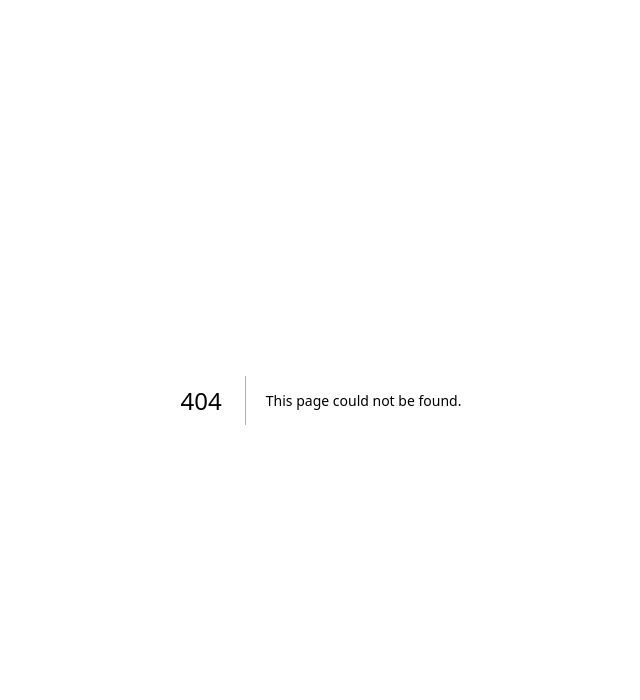
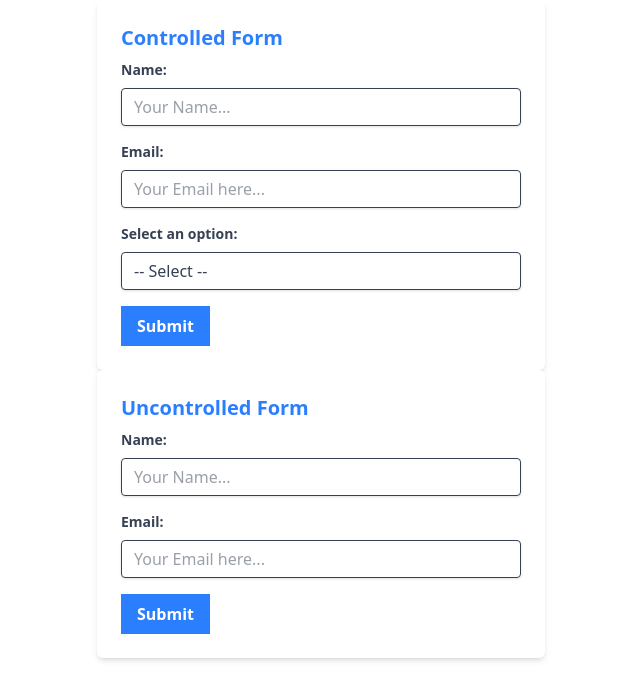
Before and after one commit to ffuad13/sinau-koding-fs, a Next.js app: page /form in a window 1280 px wide. Before the commit this address had no page. Shown: the top 700 px of the page, without its empty margins (319-959 px from the left). Built offline with nearby package versions, Linux system fonts and the light colour scheme.

Commit message:
forms complete

```diff
--- /dev/null
+++ b/src/app/commponents/formComponent.js
@@ -0,0 +1,167 @@
+"use client";
+
+import React, { useState, useRef } from "react";
+
+function ControlledForm() {
+  const [name, setName] = useState("");
+  const [email, setEmail] = useState("");
+  const [selectedOption, setSelectedOption] = useState("");
+
+	const [nameError, setNameError] = useState("");
+  const [emailError, setEmailError] = useState("");
+  const [selectedOptionError, setSelectedOptionError] = useState("");
+
+  const handleNameChange = (event) => {
+		setName(event.target.value)
+
+		setNameError('')
+	};
+  const handleEmailChange = (event) => {
+		setEmail(event.target.value)
+
+		setEmailError('')
+	};
+  const handleSelectChange = (event) => {
+		setSelectedOption(event.target.value)
+
+		setSelectedOptionError
+	};
+
+  const hadleSubmit = (event) => {
+    event.preventDefault();
+
+		let isValid = true
+		if (!name) {
+			setNameError('Name is required')
+			isValid = false
+		}
+
+		if (!email) {
+			setEmailError('Email is required')
+			isValid = false
+		} else if (!/@(google\.com|yahoo\.com)$/.test(email)) { //regex
+			setEmailError('Invalid email format, use google.com or yahoo.com')
+			isValid = false
+		}
+
+		if (!selectedOption) {
+			setSelectedOptionError('please select an option')
+			isValid = false
+		}
+
+		if (!isValid) {
+			return
+		}
+
+    console.log(`Form data:`, { name, email, selectedOption });
+
+    setName("");
+    setEmail("");
+    setSelectedOption("");
+
+		setNameError("");
+    setEmailError("");
+    setSelectedOptionError("");
+  };
+
+  return (
+    <form onSubmit={hadleSubmit} className="max-w-md mx-auto p-6 bg-white shadow-md rounded-md">
+			<h1 className="block text-xl text-blue-500 font-bold mb-2">Controlled Form</h1>
+      <div className="mb-4">
+        <label htmlFor="name" className="block text-gray-700 text-sm font-bold mb-2">
+          Name:
+        </label>
+        <input
+          type="text"
+          id="name"
+          value={name}
+          onChange={handleNameChange}
+          placeholder="Your Name..."
+          className="shadow appearance-none border rounded w-full py-2 px-3 text-gray-700 leading-tight focus:outline-none focus:shadow-amber-50"
+        />
+				{nameError && <p className="text-red-500 text-xs italic">{nameError}</p>}
+      </div>
+
+			<div className="mb-4">
+        <label htmlFor="email" className="block text-gray-700 text-sm font-bold mb-2">
+          Email:
+        </label>
+        <input
+          type="email"
+          id="email"
+          value={email}
+          onChange={handleEmailChange}
+          placeholder="Your Email here..."
+          className="shadow appearance-none border rounded w-full py-2 px-3 text-gray-700 leading-tight focus:outline-none focus:shadow-amber-50"
+        />
+				{emailError && <p className="text-red-500 text-xs italic">{emailError}</p>}
+      </div>
+
+			<div className="mb-4">
+        <label htmlFor="options" className="block text-gray-700 text-sm font-bold mb-2">
+          Select an option:
+        </label>
+				<select id="options" value={selectedOption} onChange={handleSelectChange} className="shadow appearance-none border rounded w-full py-2 px-3 text-gray-700 leading-tight focus:outline-none focus:shadow-amber-50">
+					<option value="">-- Select --</option>
+					<option value="option1">Option 1</option>
+					<option value="option2">Option 2</option>
+					<option value="option3">Option 3</option>
+				</select>
+				{selectedOptionError && <p className="text-red-500 text-xs italic">{selectedOptionError}</p>}
+      </div>
+
+			<button type="submit" className="bg-blue-500 hover:bg-blue-700 text-white font-bold py-2 px-4 focus:outline-none focus:shadow-amber-50">Submit</button>
+    </form>
+  );
+}
+
+function UnControlledForm() {
+  const nameInputRef = useRef(null)
+  const emailInputRef = useRef(null)
+
+  const hadleSubmit = (event) => {
+    event.preventDefault();
+		const nameValue = nameInputRef.current.value
+		const emailValue = emailInputRef.current.value
+
+    console.log(`Form data dari (uncontrolled):`, { name: nameValue, email: emailValue });
+
+    nameInputRef.current.value = ''
+    emailInputRef.current.value = ''
+  };
+
+  return (
+    <form onSubmit={hadleSubmit} className="max-w-md mx-auto p-6 bg-white shadow-md rounded-md">
+			<h1 className="block text-xl text-blue-500 font-bold mb-2">Uncontrolled Form</h1>
+      <div className="mb-4">
+        <label htmlFor="name" className="block text-gray-700 text-sm font-bold mb-2">
+          Name:
+        </label>
+        <input
+          type="text"
+          id="name"
+          ref={nameInputRef}
+          placeholder="Your Name..."
+          className="shadow appearance-none border rounded w-full py-2 px-3 text-gray-700 leading-tight focus:outline-none focus:shadow-amber-50"
+        />
+      </div>
+
+			<div className="mb-4">
+        <label htmlFor="email" className="block text-gray-700 text-sm font-bold mb-2">
+          Email:
+        </label>
+        <input
+          type="email"
+          id="email"
+          ref={emailInputRef}
+          placeholder="Your Email here..."
+          className="shadow appearance-none border rounded w-full py-2 px-3 text-gray-700 leading-tight focus:outline-none focus:shadow-amber-50"
+        />
+      </div>
+
+			<button type="submit" className="bg-blue-500 hover:bg-blue-700 text-white font-bold py-2 px-4 focus:outline-none focus:shadow-amber-50">Submit</button>
+    </form>
+  );
+}
+
+export {ControlledForm, UnControlledForm};
--- /dev/null
+++ b/src/app/form/page.js
@@ -0,0 +1,10 @@
+import {ControlledForm, UnControlledForm} from '@/app/commponents/formComponent'
+
+export default function Page() {
+	return (
+		<div>
+			<ControlledForm/>
+			<UnControlledForm/>
+		</div>
+	)
+}
```
